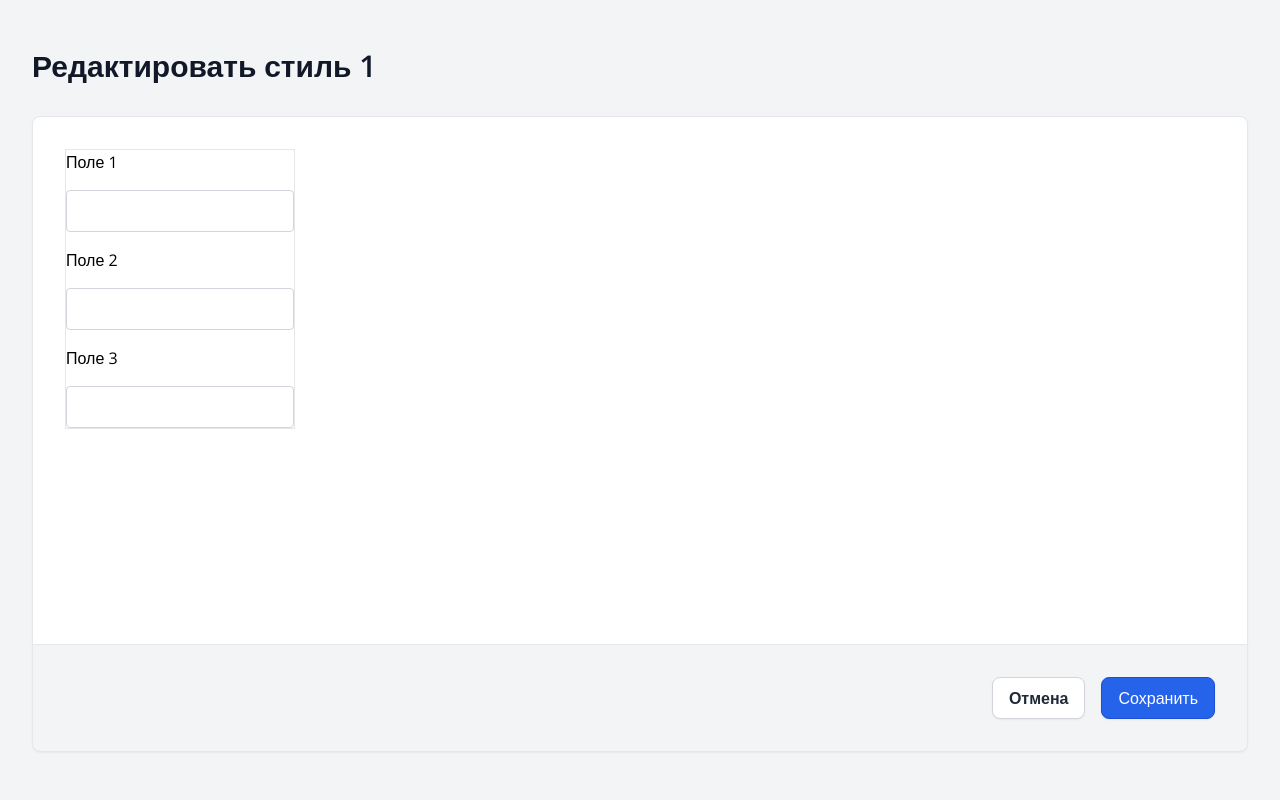
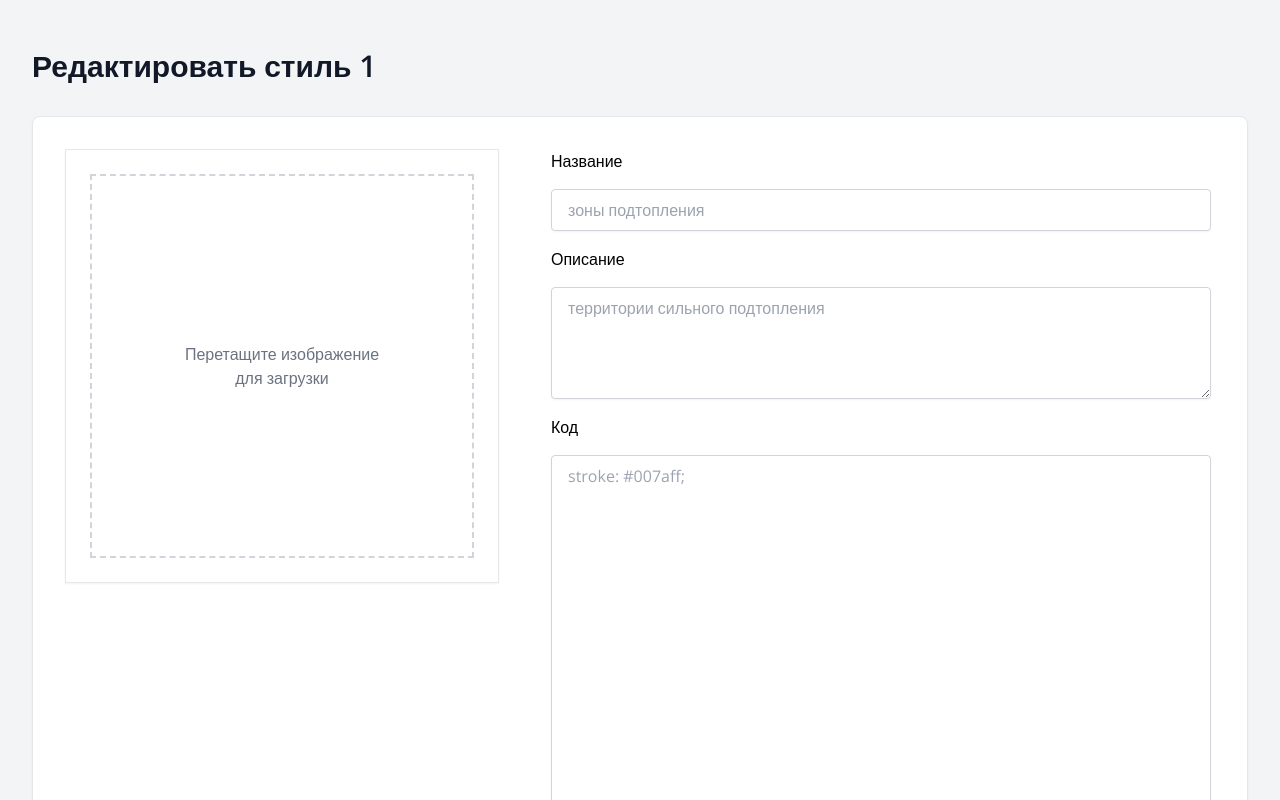
Before and after one commit to Antikab/geostyle, a Next.js app: page /1/edit in a window 1280 px wide. Shown: the top 800 px of the page. Built offline with nearby package versions, Linux system fonts and the light colour scheme.

Commit message:
сделал предварительный просмотр файлов

```diff
--- a/package.json
+++ b/package.json
@@ -16,6 +16,7 @@
     "react": "^18",
     "react-copy-to-clipboard": "^5.1.0",
     "react-dom": "^18",
+    "react-dropzone": "^14.2.3",
     "react-hook-form": "^7.52.0",
     "react-syntax-highlighter": "^15.5.0",
     "yup": "^1.4.0"
--- a/src/app/[viewStyleId]/edit/page.js
+++ b/src/app/[viewStyleId]/edit/page.js
@@ -3,25 +3,106 @@ import Header from '../../components/Header';
 import Footer from '../../components/Footer';
 import { useRouter } from 'next/navigation';
 import { useForm } from 'react-hook-form';
-import { yupResolver } from '@hookform/resolvers/yup'; // Импорт yupResolver
-import * as Yup from 'yup'; // Импорт Yup для создания схемы валидации
+import { yupResolver } from '@hookform/resolvers/yup';
+import * as yup from 'yup';
+import { useDropzone } from 'react-dropzone';
+import { useState, useCallback } from 'react';
 
 // Схема валидации Yup
-const validationSchema = Yup.object().shape({
-  field1: Yup.string().required('Поле 1 обязательно'),
-  field2: Yup.string().required('Поле 2 обязательно'),
-  field3: Yup.string().required('Поле 3 обязательно'),
+const validationSchema = yup.object().shape({
+  field1: yup
+    .string()
+    .typeError('Должна быть строка')
+    .min(3, 'Минимальная длина поля - 3 символа')
+    .required('Поле 1 обязательно'),
+  field2: yup.string().typeError('Должна быть строка'),
+  field3: yup
+    .string()
+    .typeError('Должна быть строка')
+    .min(3, 'Минимальная длина поля - 3 символа')
+    .required('Поле 3 обязательно'),
 });
 
-export default function ViewStyle({ params }) {
+function InputField({ id, label, register, errors, placeholder, heightClass }) {
+  return (
+    <>
+      <label htmlFor={id}>{label}</label>
+      {id === 'field1' ? (
+        <input
+          type="text"
+          placeholder={placeholder}
+          id={id}
+          {...register(id)}
+          className={`border ${
+            errors ? 'border-red-500' : 'border-gray-300'
+          } rounded px-4 py-2 shadow-sm focus:outline-none focus:ring-4 focus:ring-blue-500/30 focus:border-blue-500 hover:border-gray-400`}
+        />
+      ) : (
+        <textarea
+          type="text"
+          placeholder={placeholder}
+          id={id}
+          {...register(id)}
+          className={`border ${
+            errors ? 'border-red-500' : 'border-gray-300'
+          } rounded px-4 py-2 shadow-sm ${heightClass} focus:outline-none focus:ring-4 focus:ring-blue-500/30 focus:border-blue-500 hover:border-gray-400`}
+        />
+      )}
+      {errors && <p className="text-red-500 text-sm">{errors.message}</p>}
+    </>
+  );
+}
+
+function ImageUploader({ onDrop, preview }) {
+  const { getRootProps, getInputProps, isDragActive } = useDropzone({ onDrop });
+
+  return (
+    <div
+      {...getRootProps({
+        className: `size-96 flex justify-center items-center border-dashed border-2 hover:cursor-pointer ${
+          isDragActive
+            ? 'border-blue-500 bg-blue-500/10 focus:border-blue-500 hover:border-blue-500 '
+            : 'border-gray-300'
+        } hover:border-gray-400 p-4`,
+      })}
+    >
+      <input {...getInputProps()} />
+      {isDragActive ? (
+        <span className="text-blue-500 text-center font-semibold">
+          Отпустите файл
+        </span>
+      ) : preview ? (
+        <img src={preview} alt="Preview" className="max-h-full max-w-full" />
+      ) : (
+        <span className="text-gray-500 text-center">
+          Перетащите изображение <br />
+          для загрузки
+        </span>
+      )}
+    </div>
+  );
+}
+
+export default function EditStyle({ params }) {
   const router = useRouter();
   const {
     register,
     handleSubmit,
     formState: { errors },
   } = useForm({
-    resolver: yupResolver(validationSchema), // Использование yupResolver с схемой валидации
+    resolver: yupResolver(validationSchema),
   });
+
+  const [imagePreview, setImagePreview] = useState(null);
+
+  const onDrop = useCallback(acceptedFiles => {
+    const file = acceptedFiles[0];
+    const reader = new FileReader();
+    reader.onloadend = () => {
+      setImagePreview(reader.result);
+    };
+    reader.readAsDataURL(file);
+  }, []);
 
   const onSubmit = data => {
     console.log('Сохранение:', data);
@@ -36,52 +117,35 @@ export default function ViewStyle({ params }) {
     <>
       <Header title={`Редактировать стиль ${params.viewStyleId}`} />
       <div className="flex flex-grow items-start gap-12 bg-white border border-gray-200 rounded-t-lg shadow-sm p-8">
-        <div className="flex items-start justify-center border border-gray-200">
-          {/* Форма с тремя полями */}
-          <form className="flex flex-col gap-4 w-full max-w-md">
-            <label htmlFor="field1">Поле 1</label>
-            <input
-              type="text"
+        <div className="size-max p-6 flex items-start justify-center border border-gray-200 shadow-sm">
+          <ImageUploader onDrop={onDrop} preview={imagePreview} />
+        </div>
+        <form className="flex flex-col gap-4 w-full px-1 pb-1 max-w-screen-lg overflow-x-auto flex-grow">
+          <InputField
             id="field1"
-              {...register('field1')}
-              className={`border ${
-                errors.field1 ? 'border-red-500' : 'border-gray-300'
-              } rounded px-3 py-2`}
+            label="Название"
+            placeholder="зоны подтопления"
+            register={register}
+            errors={errors.field1}
           />
-            {errors.field1 && (
-              <p className="text-red-500">{errors.field1.message}</p>
-            )}{' '}
-            {/* Сообщение об ошибке */}
-            <label htmlFor="field2">Поле 2</label>
-            <input
-              type="text"
+          <InputField
             id="field2"
-              {...register('field2')}
-              className={`border ${
-                errors.field2 ? 'border-red-500' : 'border-gray-300'
-              } rounded px-3 py-2`}
+            label="Описание"
+            placeholder="территории сильного подтопления"
+            register={register}
+            errors={errors.field2}
+            heightClass="h-28"
           />
-            {errors.field2 && (
-              <p className="text-red-500">{errors.field2.message}</p>
-            )}{' '}
-            {/* Сообщение об ошибке */}
-            <label htmlFor="field3">Поле 3</label>
-            <input
-              type="text"
+          <InputField
             id="field3"
-              {...register('field3')}
-              className={`border ${
-                errors.field3 ? 'border-red-500' : 'border-gray-300'
-              } rounded px-3 py-2`}
+            label="Код"
+            placeholder="stroke: #007aff;"
+            register={register}
+            errors={errors.field3}
+            heightClass="h-96"
           />
-            {errors.field3 && (
-              <p className="text-red-500">{errors.field3.message}</p>
-            )}{' '}
-            {/* Сообщение об ошибке */}
         </form>
       </div>
-      </div>
-      {/* Передача обработчика handleCancel в компонент Footer */}
       <Footer handleSave={handleSubmit(onSubmit)} handleCancel={handleCancel} />
     </>
   );
```
Also changed, not shown: 1 other file (tests, documents, lock files or other folders). Lines whose indentation alone changed are shown as unchanged.
